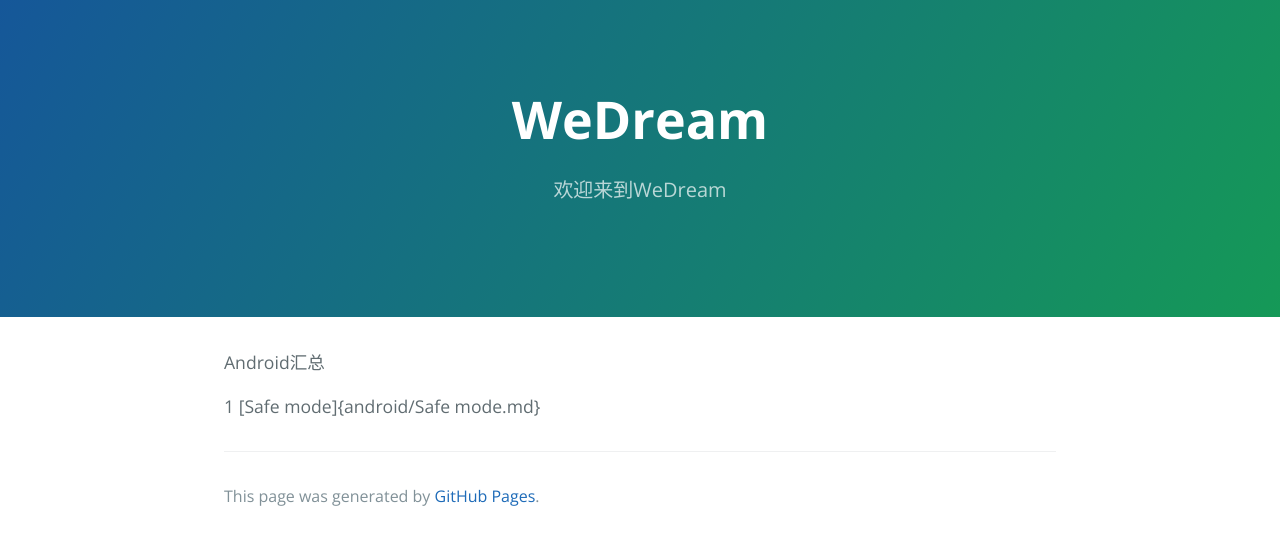
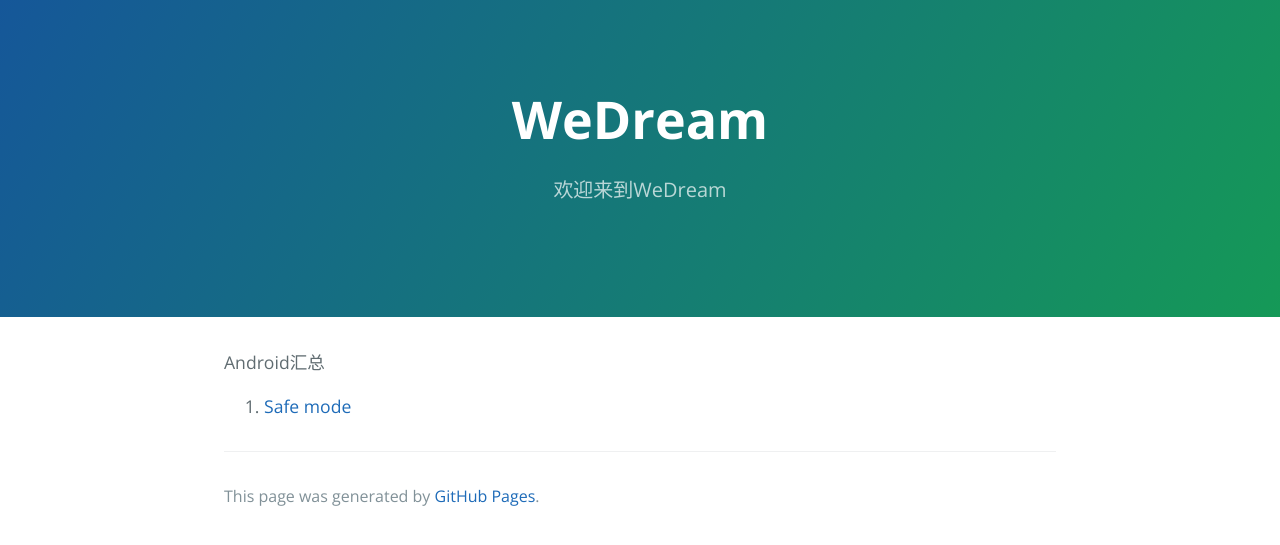
Before and after one commit to EricChenYS/EricChenYS.github.io, a Jekyll site: the page built from docs/Android.md, in a window 1280 px wide. Shown: the top 545 px of the page. Built offline with Jekyll 4.4.1, drawn with Linux system fonts in a browser that asks for light colours; our own code applies the rules of GitHub Pages for plain Markdown files.

Commit message:
Update Android.md

```diff
--- a/docs/Android.md
+++ b/docs/Android.md
@@ -1,3 +1,3 @@
 Android汇总
 
-1 [Safe mode]{android/Safe mode.md}
+1. [Safe mode](./android/SafeMode.md)
```
